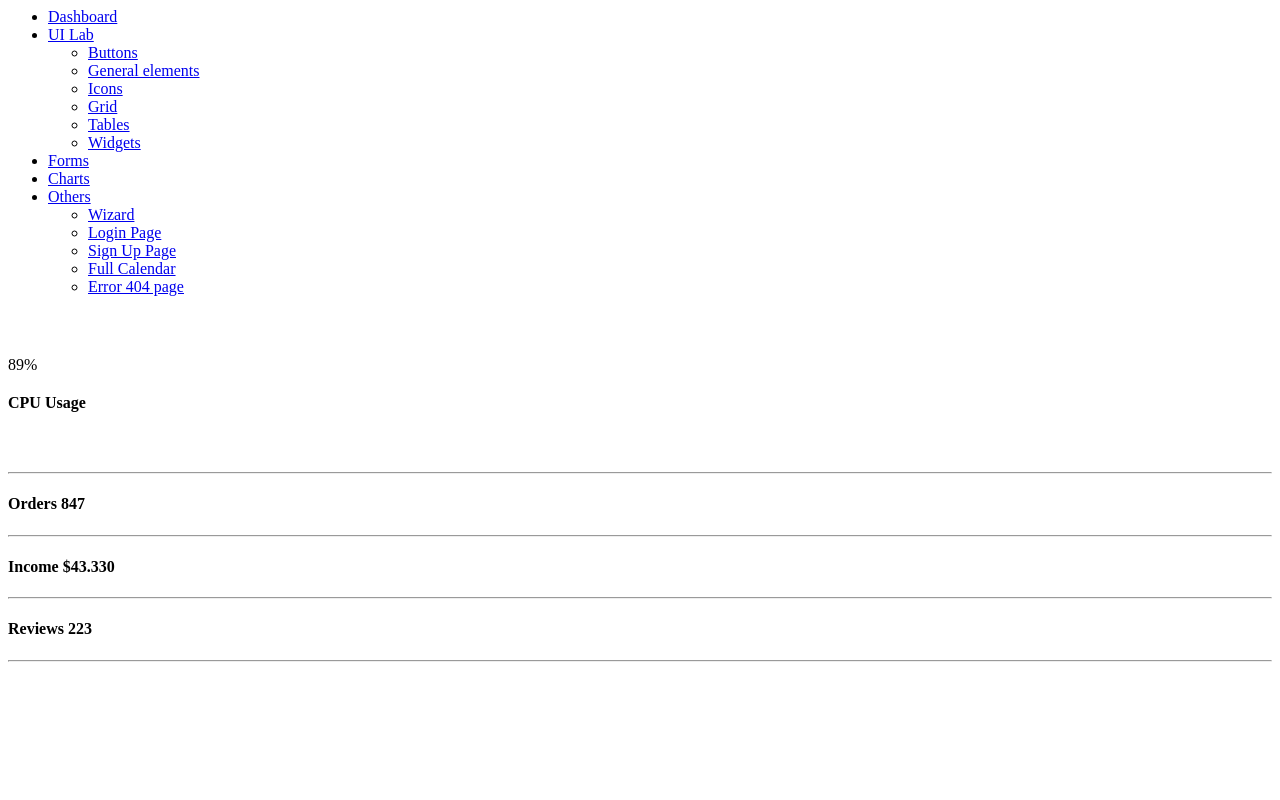
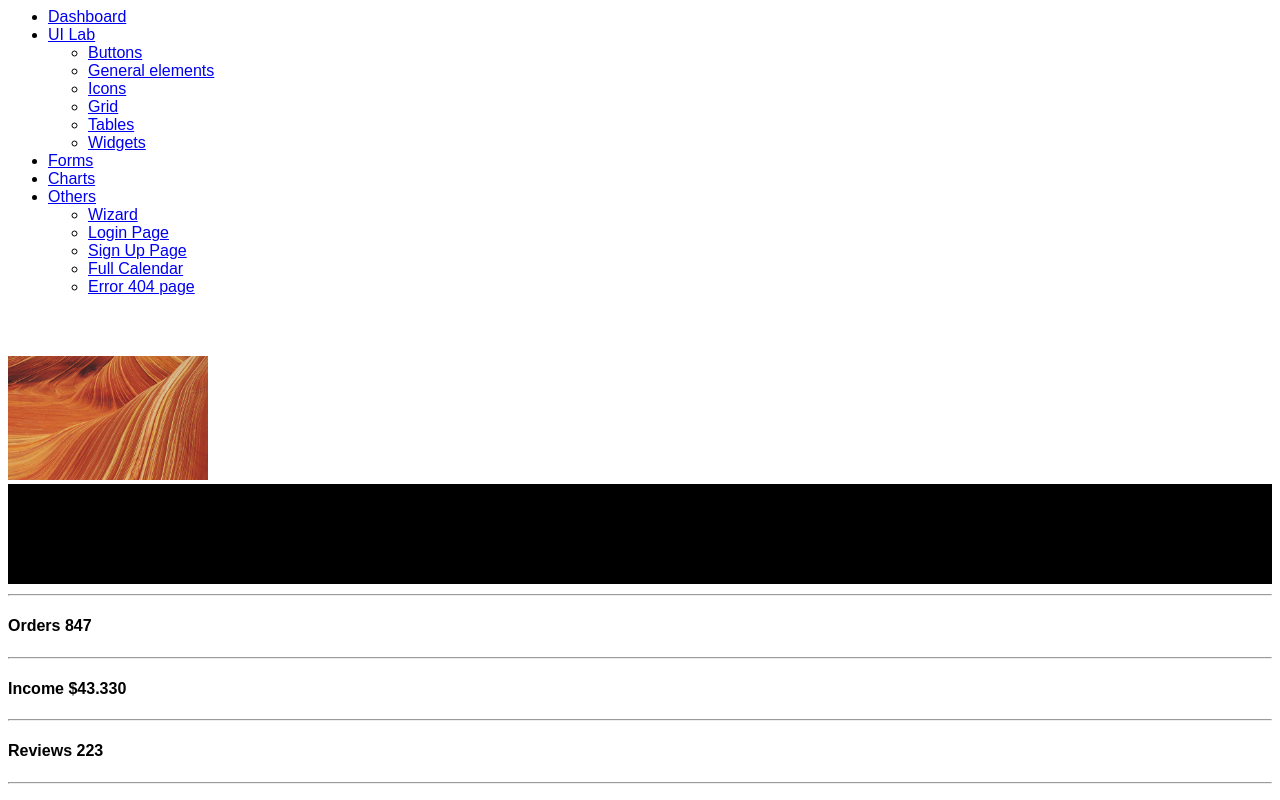
Before and after one commit to 39M/PhotoTheater, a Django app: template PhotoManagementSystem/PhotoManager/templates/includes/sideBar.html in a window 1280 px wide. Run offline with Django 3.2, Linux system fonts and the light colour scheme; the template is opened without the code that fills it, so the values that code supplies are empty.

Commit message:
slide_show

```diff
--- /dev/null
+++ b/PhotoManagementSystem/PhotoManager/templates/includes/gallery.html
@@ -0,0 +1,132 @@
+{% load staticfiles %}
+<script type="text/javascript">
+
+$(document).ready(function() {
+
+	//Execute the slideShow
+	slideShow();
+
+});
+
+function slideShow() {
+
+	//Set the opacity of all images to 0
+	$('#gallery a').css({opacity: 0.0});
+
+	//Get the first image and display it (set it to full opacity)
+	$('#gallery a:first').css({opacity: 1.0});
+
+	//Set the caption background to semi-transparent
+	$('#gallery .caption').css({opacity: 0.7});
+
+	//Resize the width of the caption according to the image width
+	$('#gallery .caption').css({width: $('#gallery a').find('img').css('width')});
+
+	//Get the caption of the first image from REL attribute and display it
+	$('#gallery .content').html($('#gallery a:first').find('img').attr('rel'))
+	.animate({opacity: 0.7}, 400);
+
+	//Call the gallery function to run the slideshow, 6000 = change to next image after 6 seconds
+	setInterval('gallery()',6000);
+
+}
+
+function gallery() {
+
+	//if no IMGs have the show class, grab the first image
+	var current = ($('#gallery a.show_decpic')?  $('#gallery a.show_decpic') : $('#gallery a:first'));
+
+	//Get next image, if it reached the end of the slideshow, rotate it back to the first image
+	var next = ((current.next().length) ? ((current.next().hasClass('caption'))? $('#gallery a:first') :current.next()) : $('#gallery a:first'));
+
+	//Get next image caption
+	var caption = next.find('img').attr('rel');
+
+	//Set the fade in effect for the next image, show class has higher z-index
+	next.css({opacity: 0.0})
+	.addClass('show_decpic')
+	.animate({opacity: 1.0}, 1000);
+
+	//Hide the current image
+	current.animate({opacity: 0.0}, 1000)
+	.removeClass('show_decpic');
+
+	//Set the opacity to 0 and height to 1px
+    $('#gallery .content').hide()
+	$('#gallery .caption').animate({opacity: 0.0}, { queue:false, duration:50 }).animate({height: '1px'}, { queue:true, duration:300 });
+
+	//Animate the caption, opacity to 0.7 and heigth to 100px, a slide up effect
+	$('#gallery .caption').animate({opacity: 0.7},100 ).animate({height: '100px'},500 ,function(){$('#gallery .content').fadeIn()});
+
+	//Display the content
+    $('#gallery .content').animate({opacity: 0.7},500 )
+	$('#gallery .content').html(caption);
+
+
+}
+
+</script>
+<style type="text/css">
+body{
+	font-family:arial
+}
+
+.clear {
+	clear:both
+}
+
+#gallery {
+	position:relative;
+	height:228px
+}
+    #gallery a {
+        left: 0px;
+		float:left;
+		position:absolute;
+	}
+
+	#gallery a img {
+		border:none;
+	}
+
+	#gallery a.show_decpic {
+		z-index:500
+	}
+
+	#gallery .caption {
+		z-index:600;
+		background-color:#000;
+		color:#ffffff;
+		height:100px;
+		width:100%;
+		position:absolute;
+		bottom:0;
+	}
+
+	#gallery .caption .content {
+		margin:5px
+	}
+
+	#gallery .caption .content h4 {
+		margin:0;
+		padding:0;
+		color:#aaa;
+	}
+
+
+</style>
+</head>
+<body>
+
+<div id="gallery">
+
+	<a href="#" class="show_decpic">
+		<img src="{% static 'images/flowing-rock.jpg' %}" alt="Flowing Rock" width="200" height="124" title="" alt="" rel="<h4>{ location }}</h4>{ description }}"/>
+	</a>
+
+	<a href="#">
+		<img src="{% static 'images/grass-blades.jpg' %}" alt="Grass Blades" width="200" height="124" title="" alt="" rel="<h4>{ location }}</h4>{ description }}"/>
+	</a>
+
+	<div class="caption"><div class="content"></div></div>
+</div>
--- a/PhotoManagementSystem/PhotoManager/templates/includes/sideBar.html
+++ b/PhotoManagementSystem/PhotoManager/templates/includes/sideBar.html
@@ -146,11 +146,10 @@
 
     <div class="hidden-sm hidden-xs">
         <div class="text-center" style="margin-top: 60px">
-            <div class="easy-pie-chart-percent" style="display: inline-block" data-percent="89"><span>89%</span></div>
-            <div style="padding-top: 20px"><b>CPU Usage</b></div>
+            {% include 'includes/gallery.html' %}
         </div>
 
-        <hr class="divider" style="margin-top: 60px">
+        <hr class="divider" style="margin-top: 10px">
 
         <div class="sparkline-box side">
 
--- a/PhotoManagementSystem/PhotoManager/templates/includes/upload.html
+++ b/PhotoManagementSystem/PhotoManager/templates/includes/upload.html
@@ -46,10 +46,10 @@
 
 
                                 <li>
-                                    <input type="checkbox" class="iButton-icons" checked="checked"/>
+                                    <label>新建</label><input type="checkbox" class="iButton-icons" checked="checked"/><label>选择</label>
                                 </li>
                                 <li>
-                                    <label>选择相册</label>
+
                                     <select class="chzn-select" name="colors">
                                         <option value="Aero blue">Aero blue</option>
                                         <option value="Air Force blue (RAF)">Air Force blue (RAF)</option>
```
Also changed, not shown: PhotoManagementSystem/static_dev/images/flowing-rock.jpg (added), PhotoManagementSystem/static_dev/images/grass-blades.jpg (added), PhotoManagementSystem/static_dev/images/ladybug.jpg (added), PhotoManagementSystem/static_dev/images/lightning.jpg (added), PhotoManagementSystem/static_dev/images/lotus.jpg (added), PhotoManagementSystem/static_dev/images/mojave.jpg (added), PhotoManagementSystem/static_dev/images/pier.jpg (added), PhotoManagementSystem/static_dev/images/sea-mist.jpg (added), PhotoManagementSystem/static_dev/images/stones.jpg (added), PhotoManagementSystem/static_dev/stylesheets/application.css.
